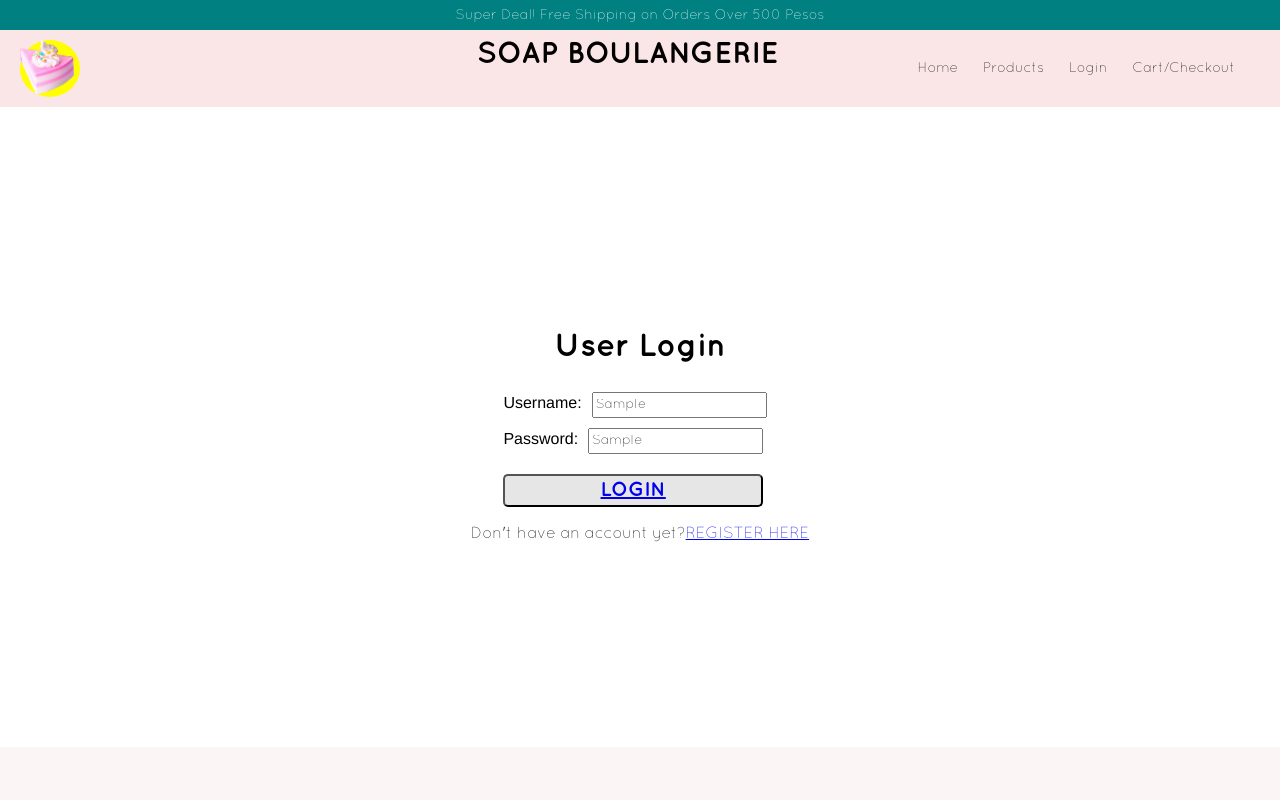
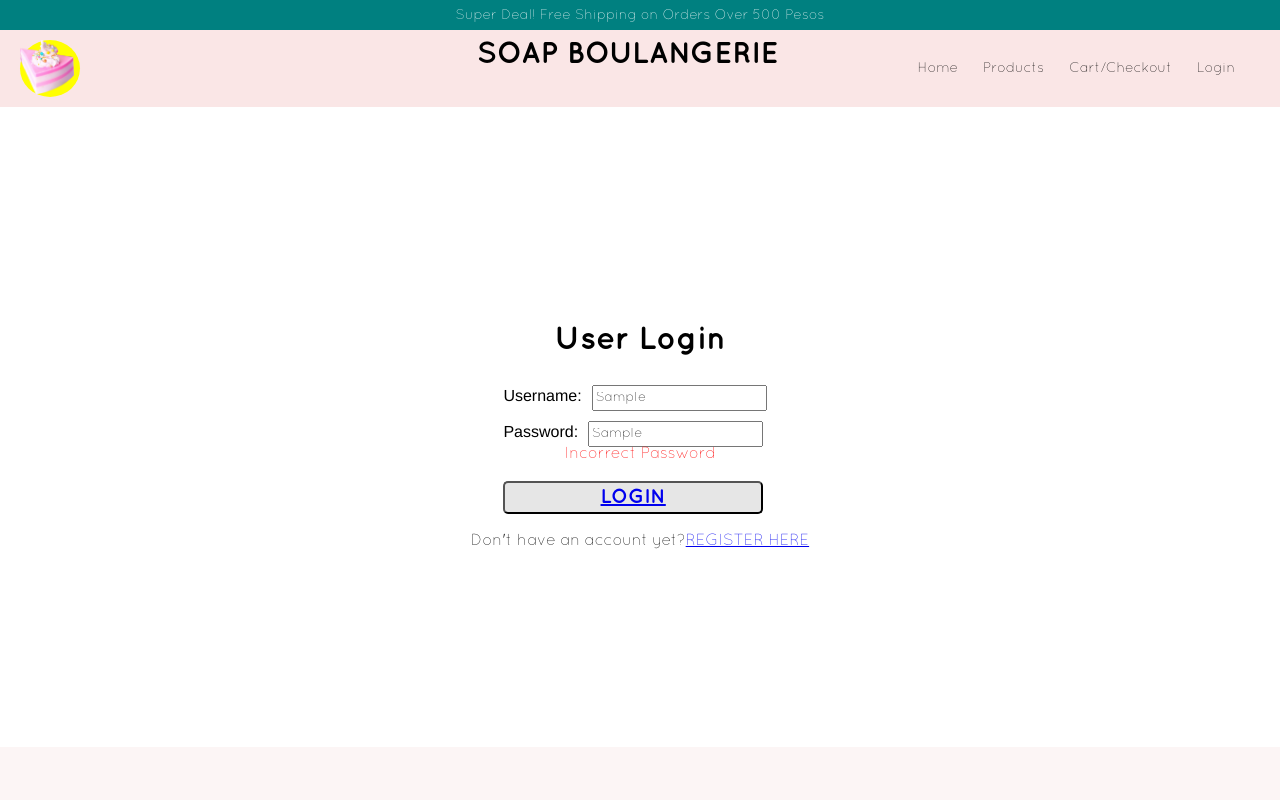
Before and after one commit to Bevs11/shop-soap-boulangerie, a React (Create React App) app in the folder client/: page /login in a window 1280 px wide. Both pictures are taken after typing "Sample", "Sample" into the empty fields and a click on the button "LOGIN". Shown: the top 800 px of the page. Built offline with nearby package versions, Linux system fonts and the light colour scheme; no server answers.

Commit message:
fix: added error message in login page

```diff
--- a/client/src/components/NavBar.js
+++ b/client/src/components/NavBar.js
@@ -84,11 +84,7 @@ const NavBar = () => {
                     <NavigationItem onClick={() => navigate("/products")}>Products
                     </NavigationItem>
                 </NavigationContainer>
-                {!isLoggedIn &&
-                <NavigationContainer>
-                    <NavigationItem onClick={() => navigate("/login")}>Login</NavigationItem>
-                </NavigationContainer>
-                }
+
                 {isUserAdmin &&
                 <NavigationContainer>
                     <NavigationItem onClick={() => navigate("/dashboard")}></NavigationItem>
@@ -99,9 +95,13 @@ const NavBar = () => {
                         Cart/Checkout
                     </NavigationItem>
                 </NavigationContainer>
-                {isLoggedIn &&
+                {isLoggedIn ?
                 <NavigationContainer>
                     <NavigationItem onClick={() => navigate("/logout")}>Logout</NavigationItem>
+                </NavigationContainer>
+                :
+                <NavigationContainer>
+                    <NavigationItem onClick={() => navigate("/login")}>Login</NavigationItem>
                 </NavigationContainer>
                 }
             </Right>
--- a/client/src/pages/LoginPage.js
+++ b/client/src/pages/LoginPage.js
@@ -48,53 +48,65 @@ margin-bottom: 20px;
     background-color: pink;
 }
 `;
+const ErrorMessage = styled.div`
+color: red;
+display: flex;
+justify-content: center;
+`;
 
 const LoginPage = () => {
-    let  navigate = useNavigate();
-        //navigate to dashboard
+    let  navigate = useNavigate(); //navigate to dashboard
+    const [error, setError] = useState(false);
 
     const [ username, setUsername ] = useState('');
     const [ password, setPassword ] = useState('')
 
     const { userInformation, isLoggedIn, setIsLoggedIn, setUserInformation, isUserAdmin, setIsUserAdmin} = useContext(ShopContext);
 
-
+    const errorMessage = {
+        username: "Incorrect Username",
+        password: "Incorrect Password"
+    }
 
 
     function handleClick(e) {
         e.preventDefault();
-        axios.post( 'http://localhost:8010/api/v1/user/login', { username, password }).then( response => {
+        axios.post( 'https://shop-soap-boulangerie-api.onrender.com/api/v1/user/login', { username, password }).then( response => {
 
         if( response.status === 200 ){
 
-            localStorage.setItem('token', response.data.token );
+            // localStorage.setItem('token', response.data.token );
 
-            let newUserInfo = userInformation;
+            // let newUserInfo = userInformation;
 
-            newUserInfo.username = response.data.username;
-            newUserInfo.userId = response.data.id;
+            // newUserInfo.username = response.data.username;
+            // newUserInfo.userId = response.data.id;
 
-            setUserInformation(newUserInfo);
+            // setUserInformation(newUserInfo);
 
-            setIsLoggedIn(true);
+            // setIsLoggedIn(true);
 
-            if (!response.data.isAdmin) {
-                setIsUserAdmin(true);
-                navigate('/dashboard');
-            }else {
-                navigate('/');
-            }
+            // if (!response.data.isAdmin) {
+            //     setIsUserAdmin(true);
+            //     navigate('/dashboard');
+            // }else {
+            //     navigate('/');
+            // }
 
             alert('You are logged in');
 
         } else {
             console.log("invalid username or password");
+            setError(true);
         }
-
+        console.log(response);
+      }).catch((error) => {
+        console.log("invalid password")
+        setError(true);
       })
 
-      setPassword("");
-      setUsername("");
+      setPassword(null);
+      setUsername(null);
     }
 
   return (
@@ -121,6 +133,7 @@ const LoginPage = () => {
                             onChange={ e => setPassword(e.target.value)}
                             required/>
                     </div>
+                    {error && <ErrorMessage>{errorMessage.password}</ErrorMessage>}
                     <Button >
                         {/*TODO: change to */}
                         <Link to='/ordersuccessful' onClick={handleClick}>LOGIN</Link>
```
